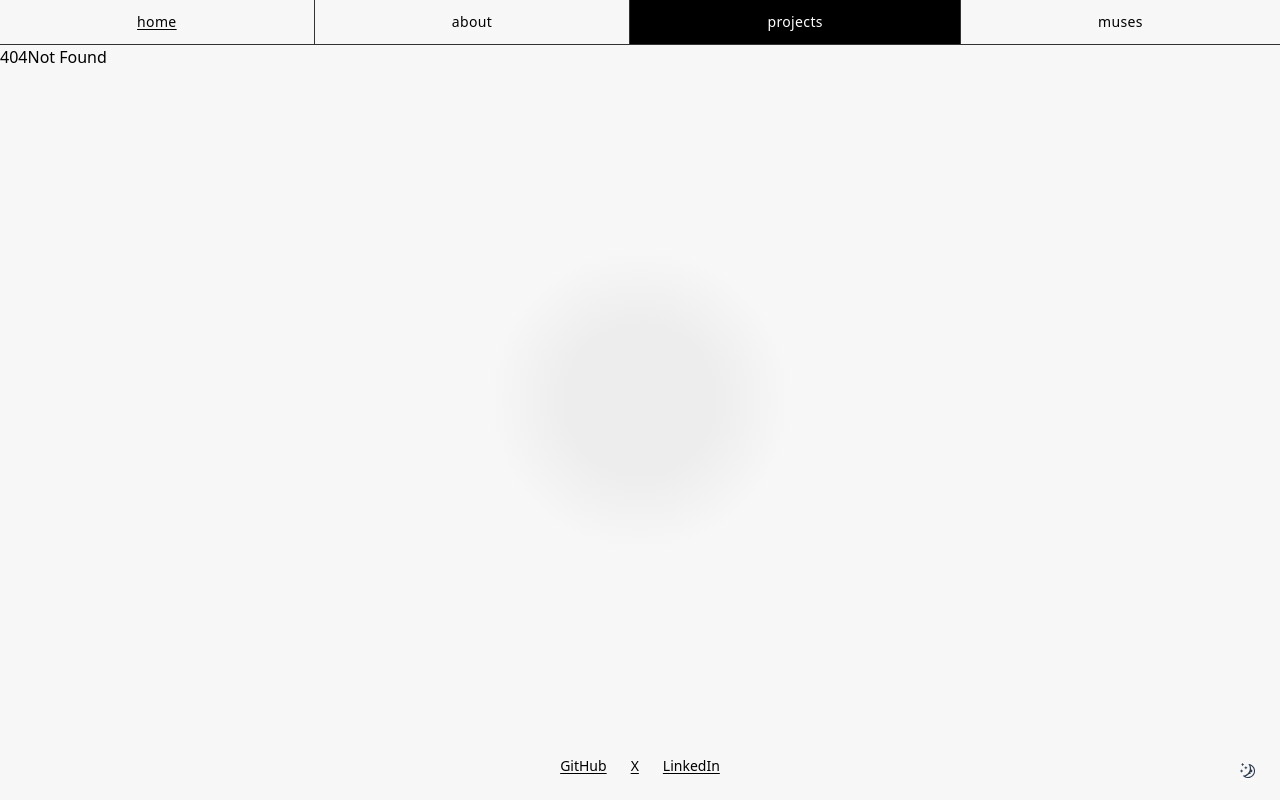
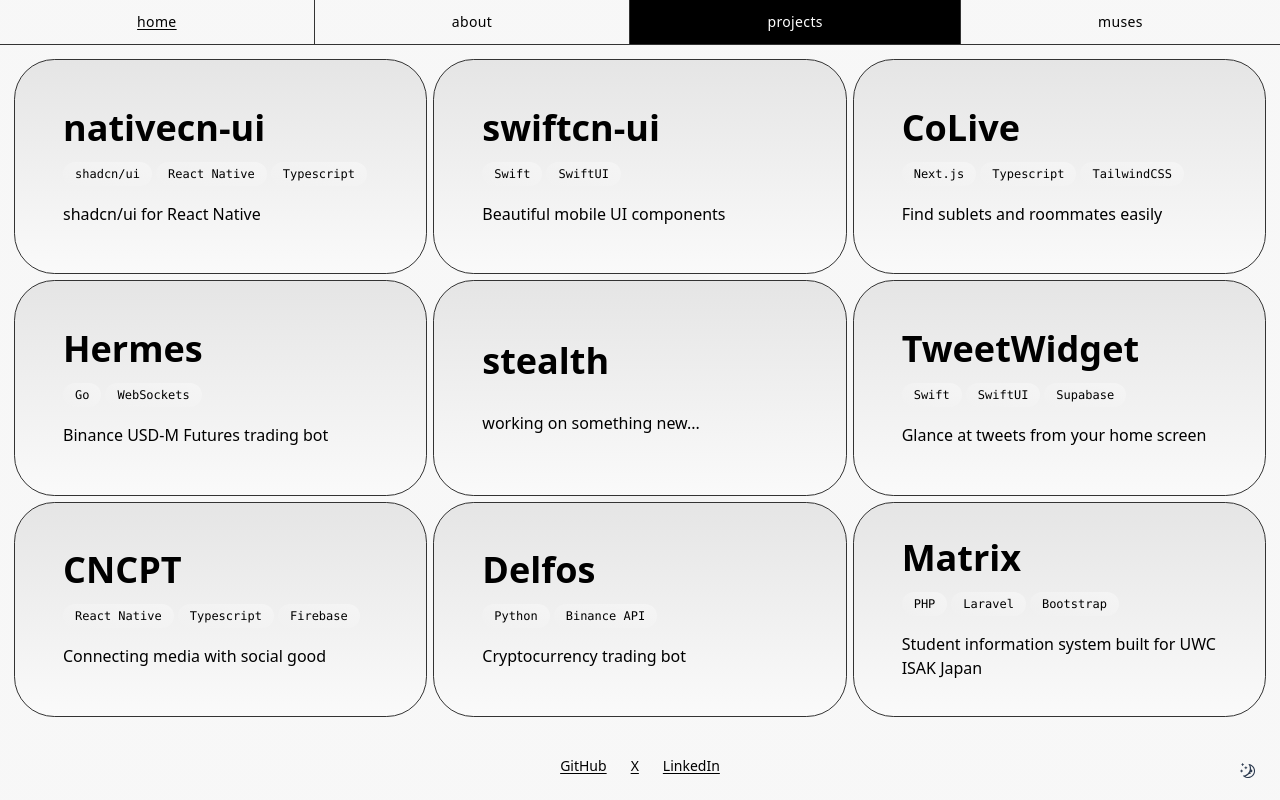
Before and after one commit to carlos-garciamoran/source, a SvelteKit app: page /projects in a window 1280 px wide. Before the commit this address had no page. Built offline with nearby package versions, Linux system fonts and the light colour scheme.

Commit message:
feat: projects

```diff
--- /dev/null
+++ b/src/lib/components/ProjectCard.svelte
@@ -0,0 +1,44 @@
+<script lang="ts">
+  // import { ExternalLink } from 'lucide-svelte'
+  import type { Project } from '$lib/data'
+
+  export let project: Project
+  const { name, tags, description, url } = project
+  const isExternal = url !== '#'
+
+  $: cardClass = `border group flex animate-mutate-border cursor-default flex-col justify-center rounded-md bg-gradient-to-b bg-transparent from-neutral-200 to-neutral-50 p-6 transition delay-75 duration-200 ease-in-out sm:h-52 sm:p-8 lg:p-10 xl:h-[calc((100dvh-48px-68px-32px-6px)/3)] xl:px-12 2xl:px-14 dark:from-[hsl(0,0%,5%)] dark:to-[hsl(0,0%,3%)] ${getHoverClass(name)}`;
+
+  function getHoverClass(name: string) {
+    const hoverClasses = {
+      'nativecn-ui': 'hover:to-slate-300 dark:hover:to-slate-700 xl:order-1',
+      'swiftcn-ui': 'hover:to-orange-300 dark:hover:to-orange-500 xl:order-2',
+      'CoLive': 'hover:to-indigo-300 dark:hover:to-indigo-700 xl:order-3',
+      'Hermes': 'hover:to-yellow-300 dark:hover:to-yellow-500 xl:order-4',
+      'stealth': 'hover:to-neutral-100 dark:hover:to-neutral-800 xl:order-5',
+      'TweetWidget': 'hover:to-sky-300 dark:hover:to-sky-600 xl:order-6',
+      'CNCPT': 'hover:to-cyan-300 dark:hover:to-cyan-600 xl:order-7',
+      'Delfos': 'hover:to-fuchsia-300 dark:hover:to-fuchsia-600 xl:order-8',
+      'Matrix': 'hover:to-emerald-300 dark:hover:to-emerald-600 xl:order-9',
+    };
+    return hoverClasses[name] || '';
+  }
+</script>
+
+<a href={url} target={isExternal ? '_blank' : '_self'} rel="noreferrer" class={cardClass}>
+  <div class="flex items-start gap-2 sm:gap-3.5">
+    <h2 class="font-bold text-2xl decoration-2 underline-offset-4 group-hover:underline sm:text-3xl md:text-4xl">
+      {name}
+    </h2>
+    <!-- {#if isExternal}
+        <ExternalLink class="mt-px size-4 stroke-[1.5] transition-all duration-200 sm:size-5" />
+    {/if} -->
+  </div>
+  <div class="mt-3.5 flex gap-x-1">
+    {#each tags as tag}
+      <div class="flex items-center rounded-full bg-gradient-to-tr from-transparent to-neutral-100 px-2 py-1 text-center font-light font-mono sm:px-3 dark:to-neutral-700">
+        <span class="text-xs">{tag}</span>
+      </div>
+    {/each}
+  </div>
+  <p class="mt-4 font-light">{description}</p>
+</a>
--- /dev/null
+++ b/src/lib/data.ts
@@ -0,0 +1,177 @@
+export const siteUrl = 'https://cgmor.com'
+
+export type Book = {
+  title: string
+  author: string
+}
+export const books: Record<string, Book[]> = {
+  now: [
+    { title: 'Jony Ive', author: 'Leander Kahney' },
+    { title: 'Thinking in Systems: A Primer', author: 'Donella H. Meadows' },
+    {
+      title: 'Zero: The Biography of a Dangerous Idea',
+      author: 'Charles Seife',
+    },
+    { title: 'The Black Swan', author: 'Nassim Nicholas Taleb' },
+    { title: 'The Secret Garden', author: 'Frances Hodgson Burnett' },
+  ],
+  philosophy: [
+    { title: 'Meditaciones', author: 'Marco Aurelio' },
+    { title: 'The Sufis (The Islanders)', author: 'Idries Shah' },
+    { title: 'El Extranjero', author: 'Albert Camus' },
+    { title: 'El arte de tener razón', author: 'Arthur Schopenhauer' },
+    { title: 'El arte de ser feliz', author: 'Arthur Schopenhauer' },
+    { title: 'El Príncipe', author: 'Niccolo Machiavelli' },
+    { title: 'El Arte de la Guerra', author: 'Sun Tzu' },
+    { title: 'Así habló Zaratustra', author: 'Friedrich Nietzsche' },
+    { title: 'El mundo de Sofía', author: 'Jostein Gaarder' },
+  ],
+  meditation: [
+    { title: 'Biografía del silencio', author: "Pablo d'Ors" },
+    {
+      title: 'Los Cuatro Acuerdos (Un libro de la sabiduría tolteca)',
+      author: 'Don Miguel Ruiz',
+    },
+    { title: 'Be Here Now', author: 'Ram Dass' },
+    { title: 'Think on These Things', author: 'Jiddu Krishnamurti' },
+    { title: 'The Unthered Soul', author: 'Michael A. Singer' },
+  ],
+  fiction: [
+    { title: 'El Alquimista', author: 'Paulo Coelho' },
+    { title: 'Slaghterhouse-Five', author: 'Kurt Vonnegut' },
+    { title: 'Siddhartha', author: 'Herman Hesse' },
+    { title: 'El Lobo Estepario', author: 'Herman Hesse' },
+    { title: 'Bajo las Ruedas', author: 'Herman Hesse' },
+    { title: 'El hombre que fue jueves', author: 'G. K. Chesterton' },
+    { title: 'Diario de un seductor', author: 'Søren Kierkegaard' },
+    { title: 'La isla', author: 'Aldous Huxley' },
+    { title: 'Un mundo feliz', author: 'Aldous Huxley' },
+    { title: 'Momo', author: 'Michael Ende' },
+    { title: 'Ensayo sobre la ceguera', author: 'José Saramago' },
+  ],
+  startup: [
+    { title: 'Hackers & Painters', author: 'Paul Graham' },
+    { title: 'Shoe Dog', author: 'Phil Knight' },
+    { title: 'The Almanack Of Naval Ravikant', author: 'Eric Jorgenson' },
+    { title: 'Zero to One', author: 'Peter Thiel' },
+  ],
+  engineering: [
+    { title: 'The Pragmatic Programmer', author: 'Andrew Hunt' },
+    {
+      title: 'Superintelligence. Paths, dangers, strategies',
+      author: 'Nick Bostrom',
+    },
+    {
+      title: 'Practical Malware Analysis',
+      author: 'Michael Sikorski, Andrew Honig',
+    },
+    { title: 'Hacking: The Art of Exploitation', author: 'Jon Erickson' },
+  ],
+  history: [
+    {
+      title: 'Sapiens: A Brief History of Humankind',
+      author: 'Yuval Noah Harari',
+    },
+    { title: 'The Lessons of History', author: 'Will Durant, Ariel Durant' },
+  ],
+  misc: [
+    { title: 'The Creative Act', author: 'Rick Rubin' },
+    {
+      title: 'How to Win Friends and Influence People',
+      author: 'Dale Carnegie',
+    },
+    { title: 'Atomic Habits', author: 'James Clear' },
+  ],
+}
+
+export const films = {
+  movies: [
+    'Memento',
+    'Fight Club',
+    'Interstellar',
+    'The Matrix',
+    'Ex Machina',
+    'The Big Short',
+    'Shutter Island',
+    'Eyes Wide Shut',
+    'The Tree of Life',
+    'Mulholland Drive',
+    'La grande bellezza',
+  ],
+  shows: [
+    'Silo',
+    'Ozark',
+    'Mr. Robot',
+    'Succession',
+    'WeCrashed',
+    'Black Mirror',
+    'Westworld, S1',
+    'House of Cards',
+    'The White Lotus',
+    'True Detective, S1',
+  ],
+}
+
+export type Project = {
+  name: string
+  description: string
+  url: string
+  tags: string[]
+}
+export const projects: Project[] = [
+  {
+    name: 'stealth',
+    description: 'working on something new...',
+    url: 'mailto:carlos@twilight.so?subject=site',
+    tags: [],
+  },
+  {
+    name: 'nativecn-ui',
+    description: 'shadcn/ui for React Native',
+    url: 'https://github.com/Mobilecn-UI/nativecn-ui',
+    tags: ['shadcn/ui', 'React Native', 'Typescript'],
+  },
+  {
+    name: 'swiftcn-ui',
+    description: 'Beautiful mobile UI components',
+    url: 'https://github.com/Mobilecn-UI/swiftcn-ui',
+    tags: ['Swift', 'SwiftUI'],
+  },
+  {
+    name: 'CoLive',
+    description: 'Find sublets and roommates easily',
+    url: '#',
+    tags: ['Next.js', 'Typescript', 'TailwindCSS'],
+  },
+  {
+    name: 'Hermes',
+    description: 'Binance USD-M Futures trading bot',
+    url: 'https://github.com/carlos-garciamoran/hermes',
+    tags: ['Go', 'WebSockets'],
+  },
+  {
+    name: 'TweetWidget',
+    description: 'Glance at tweets from your home screen',
+    url: 'https://github.com/carlos-garciamoran/tweetwidget',
+    tags: ['Swift', 'SwiftUI', 'Supabase'],
+  },
+  {
+    name: 'CNCPT',
+    // The Concept Project, "https://www.theconceptproject.org"
+    description: 'Connecting media with social good',
+    url: 'https://apps.apple.com/us/app/cncpt/id1662094973',
+    tags: ['React Native', 'Typescript', 'Firebase'],
+  },
+  {
+    name: 'Delfos',
+    description: 'Cryptocurrency trading bot',
+    url: 'https://github.com/carlos-garciamoran/delfos',
+    tags: ['Python', 'Binance API'],
+  },
+  {
+    name: 'Matrix',
+    description: 'Student information system built for UWC ISAK Japan',
+    url: 'https://github.com/carlos-garciamoran/matrix',
+    tags: ['PHP', 'Laravel', 'Bootstrap'],
+  },
+]
--- a/src/routes/+layout.svelte
+++ b/src/routes/+layout.svelte
@@ -1,7 +1,7 @@
 <script lang="ts">
   import '../app.css';
   import { page } from '$app/stores'
-  import ThemeToggle from '$lib/ThemeToggle.svelte'
+  import ThemeToggle from '$lib/components/ThemeToggle.svelte'
 
   const pages = ['home', 'about', 'projects', 'muses']
 
--- /dev/null
+++ b/src/routes/projects/+page.svelte
@@ -0,0 +1,17 @@
+<script lang="ts">
+  import { projects } from '$lib/data'
+  import ProjectCard from '$lib/components/ProjectCard.svelte'
+</script>
+
+<svelte:head>
+  <title>Projects</title>
+  <meta name="description" content="Software | Design" />
+</svelte:head>
+
+<div id="projects" class="size-full p-3.5">
+  <div class="grid flex-1 grid-cols-1 justify-center gap-2 transition-all duration-200 md:grid-cols-2 xl:grid-cols-3 xl:gap-1.5">
+    {#each projects as project (project.name)}
+      <ProjectCard {project} />
+    {/each}
+  </div>
+</div>
```
Also changed, not shown: src/lib/components/ThemeToggle.svelte (renamed from src/lib/ThemeToggle.svelte), src/routes/about/+page.svelte (line endings or trailing spaces).
